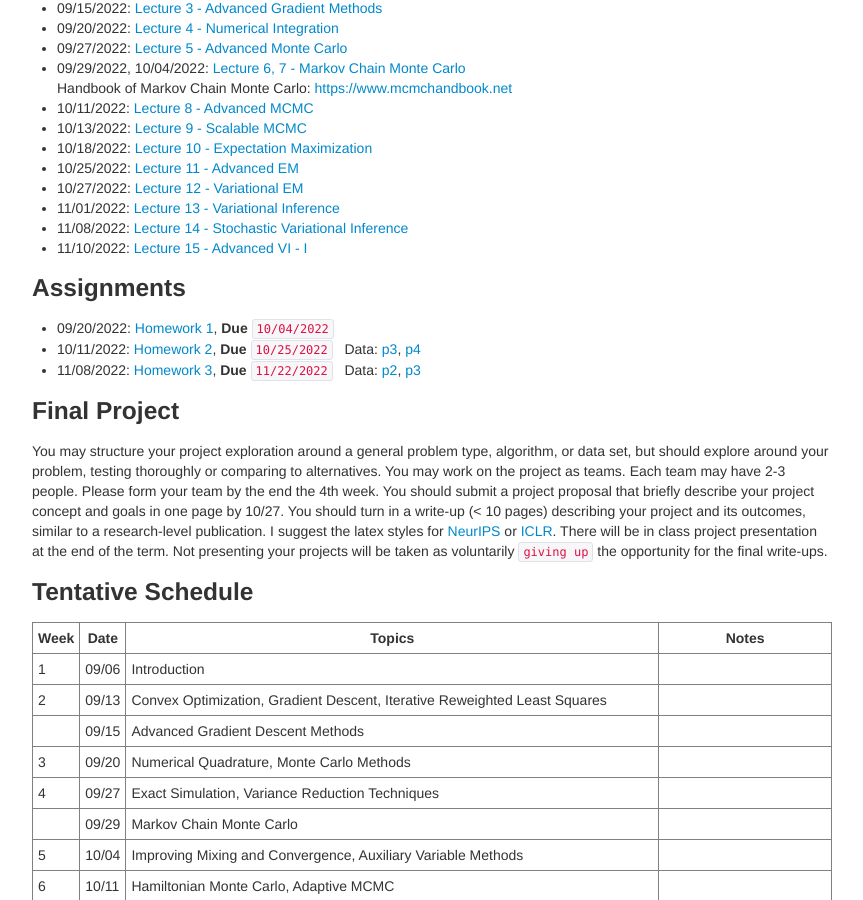
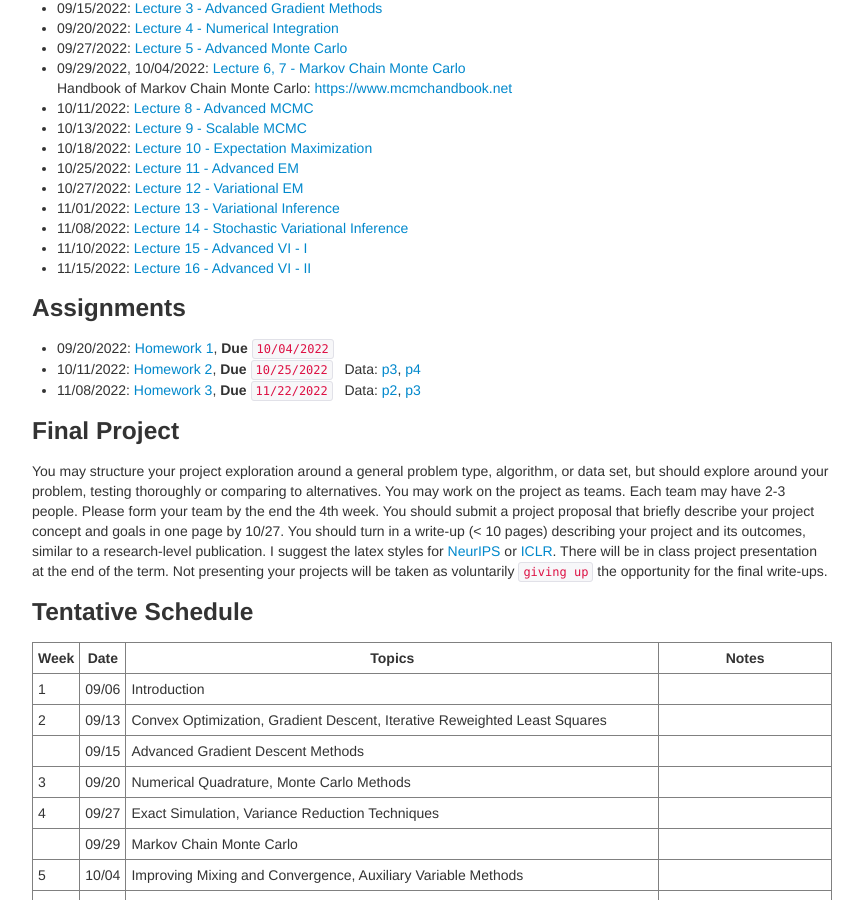
Before and after one commit to zcrabbit/zcrabbit.github.io, a Jekyll site: the page built from courses/smcm-f22.md, in a window 1280 px wide and 900 px high, scrolled down 1205 px. Shown: the whole window, without its empty margins (208-1071 px from the left). Built offline with Jekyll 4.4.1, drawn with Linux system fonts in a browser that asks for light colours.

Commit message:
lecture 16 out

```diff
--- a/courses/smcm-f22.md
+++ b/courses/smcm-f22.md
@@ -53,6 +53,7 @@ We will use python during the course. A good Python tutorial is available at <ht
 - 11/01/2022: [Lecture 13 - Variational Inference]({{sites.baseurl}}/static/slides/smcm_fall22/lec13.pdf)
 - 11/08/2022: [Lecture 14 - Stochastic Variational Inference]({{sites.baseurl}}/static/slides/smcm_fall22/lec14.pdf)
 - 11/10/2022: [Lecture 15 - Advanced VI - I]({{sites.baseurl}}/static/slides/smcm_fall22/lec15.pdf)
+- 11/15/2022: [Lecture 16 - Advanced VI - II]({{sites.baseurl}}/static/slides/smcm_fall22/lec16.pdf)
 
 ### Assignments
 - 09/20/2022: [Homework 1]({{sites.baseurl}}/static/slides/smcm_fall22/hw01.pdf), **Due** `10/04/2022`
```
Also changed, not shown: 1 other file.
